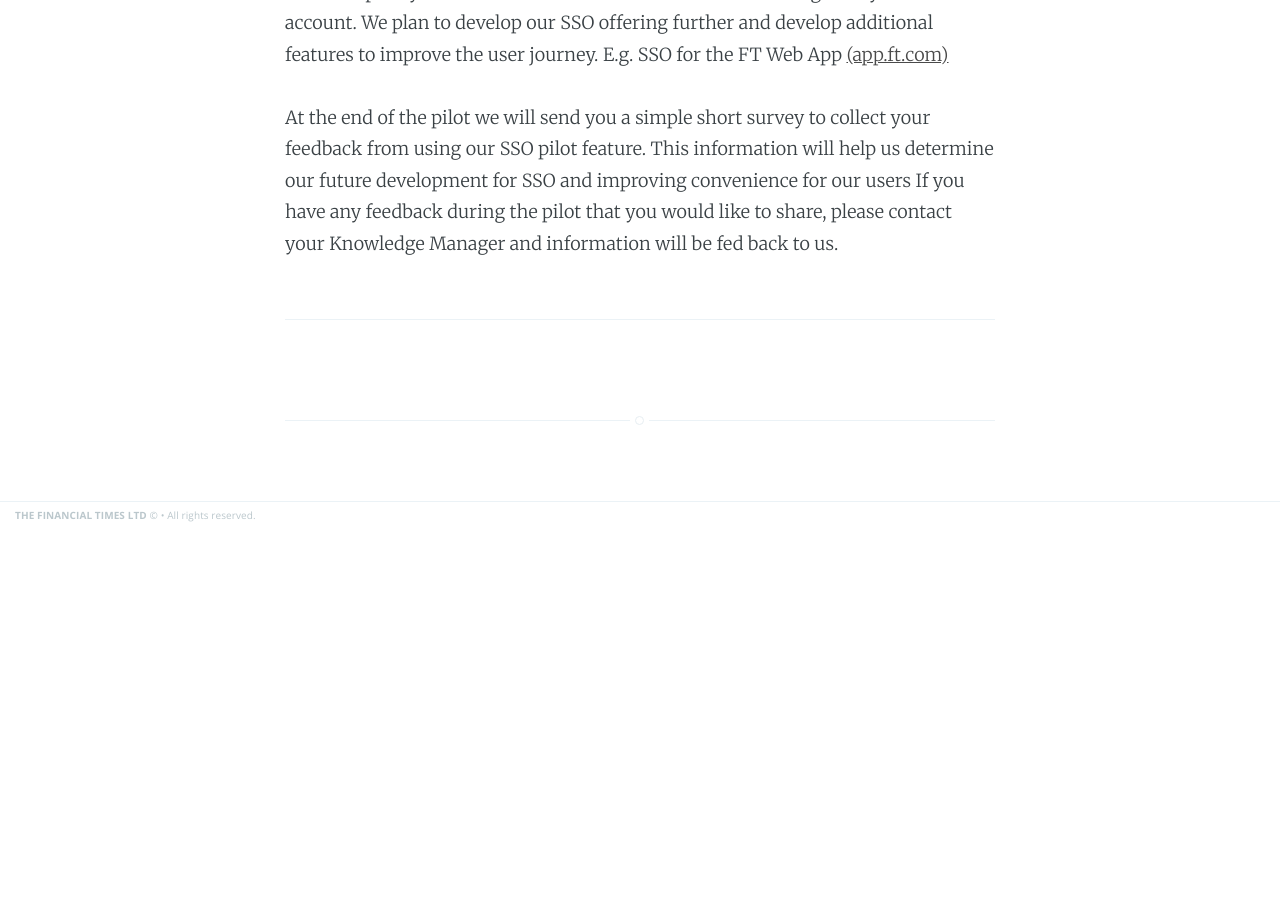
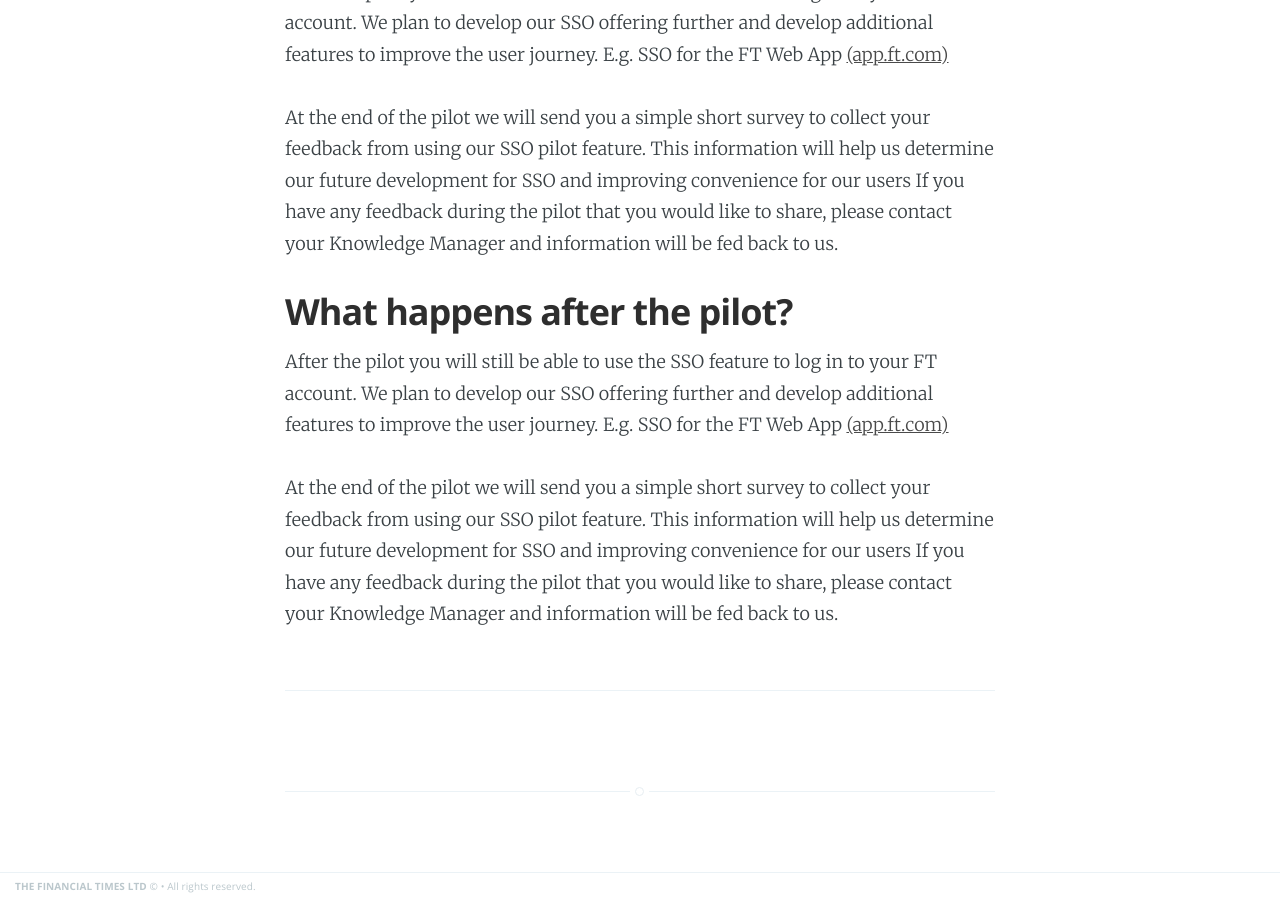
Before and after one commit to Financial-Times/sso-support, a Jekyll site: the page built from _posts/2016-07-19-user-guide-federated-idp.md, in a window 1280 px wide and 900 px high, scrolled down 4871 px. Built offline with Jekyll 4.4.1, drawn with Linux system fonts in a browser that asks for light colours; before the commit the page ends 5401 px from its top, so only the background shows below that.

Commit message:
Update 2016-07-19-user-guide-federated-idp.md

```diff
--- a/_posts/2016-07-19-user-guide-federated-idp.md
+++ b/_posts/2016-07-19-user-guide-federated-idp.md
@@ -93,3 +93,9 @@ After the pilot you will still be able to use the SSO feature to log in to your
 
 At the end of the pilot we will send you a simple short survey to collect your feedback from using our SSO pilot feature. This information will help us determine our future development for SSO and improving convenience for our users
 If you have any feedback during the pilot that you would like to share, please contact your Knowledge Manager and information will be fed back to us.
+
+## What happens after the pilot?
+After the pilot you will still be able to use the SSO feature to log in to your FT account. We plan to develop our SSO offering further and develop additional features to improve the user journey. E.g. SSO for the FT Web App [(app.ft.com)](http://app.ft.com)
+
+At the end of the pilot we will send you a simple short survey to collect your feedback from using our SSO pilot feature. This information will help us determine our future development for SSO and improving convenience for our users
+If you have any feedback during the pilot that you would like to share, please contact your Knowledge Manager and information will be fed back to us.
```
